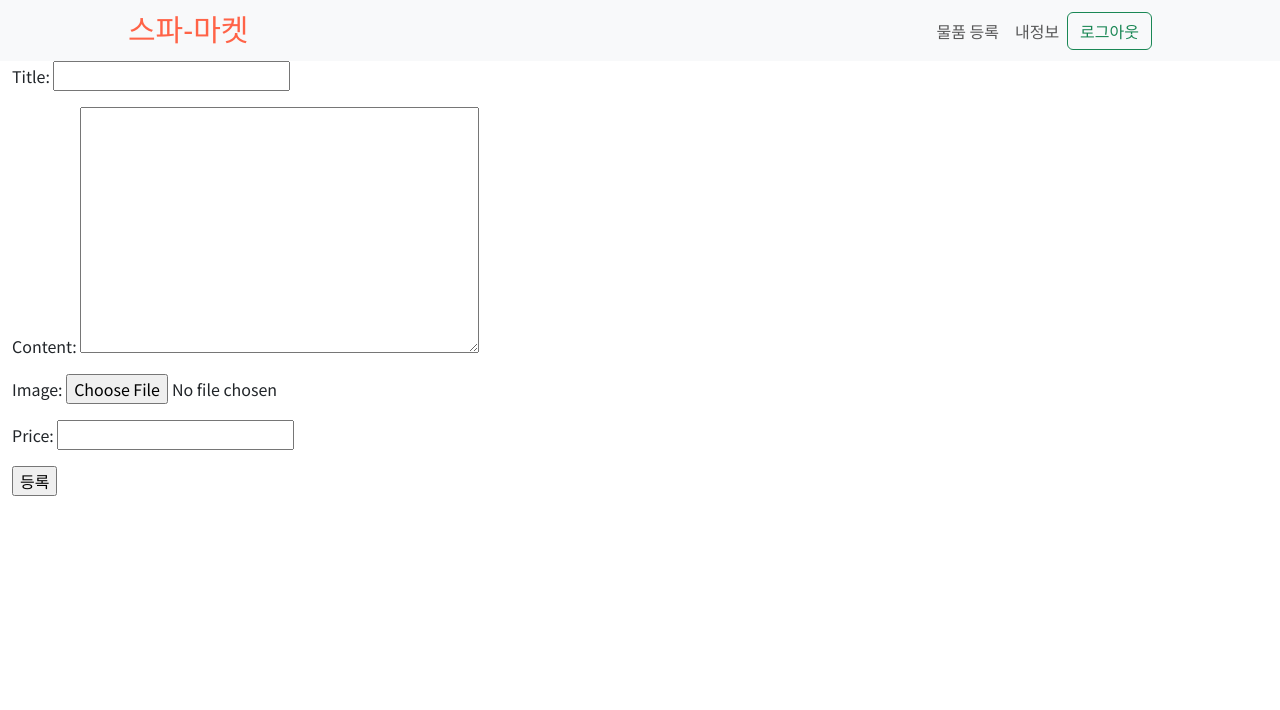
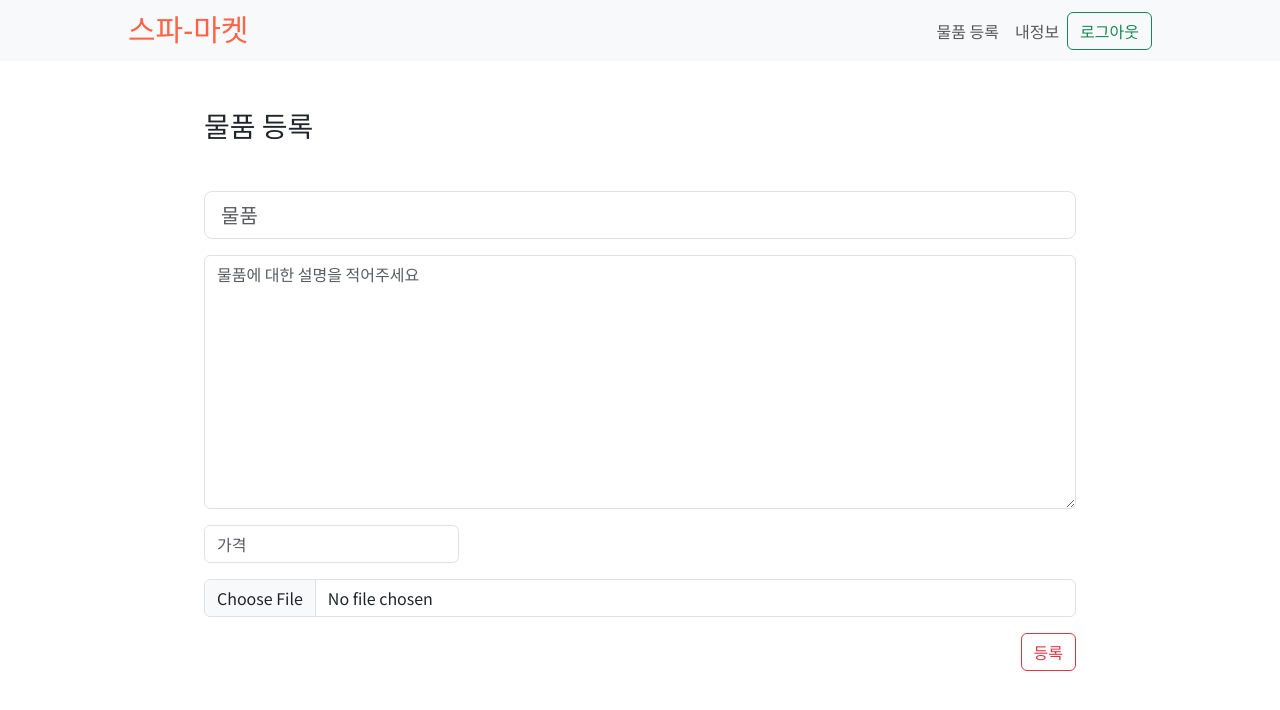
Before and after one commit to LeeJS9856/spartamarket, a Django app: page /products/create/ in a window 1280 px wide. Shown: the top 710 px of the page. Run offline with Django 4.2, Linux system fonts and the light colour scheme; a user stored in the database is signed in; some web fonts are replaced.

Commit message:
create css구현

```diff
--- a/products/templates/products/create.html
+++ b/products/templates/products/create.html
@@ -1,9 +1,44 @@
 {% extends "base.html" %}
 
 {% block content %}
-    <form action="{% url 'products:create' %}" method="POST" enctype="multipart/form-data">
+<div class="custom-body">
+    <form id="form" action="{% url 'products:create' %}" method="POST" enctype="multipart/form-data">
         {% csrf_token %}
-        {{ form.as_p }}
-        <input type="submit" value="등록">
+        <div class="mb-5 mt-5">
+            <h3>물품 등록</h3>
+        </div>
+        <div class="mb-3">
+            <input class="form-control form-control-lg" placeholder="물품" id="title" name="title" rows="1"
+                style="font-weight: 500;">
+        </div>
+        <div class="mb-3">
+            <textarea class="form-control" placeholder="물품에 대한 설명을 적어주세요" id="content" name="content"
+                rows="10"></textarea>
+        </div>
+        <div class="row g-3 align-items-center mb-3">
+            <div class="col-auto">
+                <input type="number" name="price" placeholder="가격" id="price" class="form-control"
+                    value="{{ form.price.value }}">
+            </div>
+        </div>
+        <div class="mb-3">
+            <input class="form-control" type="file" name="image">
+        </div>
+        <div class="d-flex justify-content-end">
+            <button class="btn btn-outline-danger" type="button" onclick="ifEmpty(event)">등록</button>
+        </div>
     </form>
+</div>
+
+<script>
+    function ifEmpty(event) {
+        event.preventDefault();
+        if (document.getElementById("title").value == "" || document.getElementById("content").value == "" ||
+            document.getElementById("price").value == "") {
+            swal('등록 실패', "필수 항목을 모두 입력해주세요", 'warning')
+        } else {
+        document.getElementById("form").submit();
+    }
+    }
+</script>
 {% endblock content %}
--- a/products/views.py
+++ b/products/views.py
@@ -50,6 +50,8 @@ def create(request):
             article.author = request.user
             article.save()
             return redirect("products:article", article.id)
+        context = {"form": form}
+        return render(request, 'products/create.html', context)
     else:
         form = ArticleForm()
     context = {"form": form}
--- a/templates/base.html
+++ b/templates/base.html
@@ -11,16 +11,19 @@
         integrity="sha384-QWTKZyjpPEjISv5WaRU9OFeRpok6YctnYmDr5pNlyT2bRjXh0JMhjY6hW+ALEwIH" crossorigin="anonymous">
     <!-- css -->
     <link rel="stylesheet" href="{% static 'products/style.css' %}">
+    <link rel="stylesheet" href="{% static 'accounts/style.css' %}">
     <!-- 폰트 -->
     <link rel="preconnect" href="https://fonts.googleapis.com">
     <link rel="preconnect" href="https://fonts.gstatic.com" crossorigin>
-    <link href="https://fonts.googleapis.com/css2?family=Gasoek+One&family=Noto+Sans+KR:wght@100..900&display=swap" rel="stylesheet">
+    <link href="https://fonts.googleapis.com/css2?family=Gasoek+One&family=Noto+Sans+KR:wght@100..900&display=swap"
+        rel="stylesheet">
 </head>
 
 <body>
     <script src="https://cdn.jsdelivr.net/npm/bootstrap@5.3.3/dist/js/bootstrap.bundle.min.js"
         integrity="sha384-YvpcrYf0tY3lHB60NNkmXc5s9fDVZLESaAA55NDzOxhy9GkcIdslK1eN7N6jIeHz"
         crossorigin="anonymous"></script>
+    <script src="https://unpkg.com/sweetalert/dist/sweetalert.min.js"></script>
     <nav class="navbar navbar-expand-lg bg-body-tertiary">
         <div class="container-fluid custom-navbar">
             <div>
--- a/templates/base_account.html
+++ b/templates/base_account.html
@@ -9,6 +9,7 @@
     <link href="https://cdn.jsdelivr.net/npm/bootstrap@5.3.3/dist/css/bootstrap.min.css" rel="stylesheet" integrity="sha384-QWTKZyjpPEjISv5WaRU9OFeRpok6YctnYmDr5pNlyT2bRjXh0JMhjY6hW+ALEwIH" crossorigin="anonymous">
     <!-- css -->
     <link rel="stylesheet" href="{% static 'products/style.css' %}">
+    <link rel="stylesheet" href="{% static 'accounts/style.css' %}">
     <!-- 폰트 -->
     <link rel="preconnect" href="https://fonts.googleapis.com">
     <link rel="preconnect" href="https://fonts.gstatic.com" crossorigin>
```
Also changed, not shown: accounts/static/accounts/style.css (added), db.sqlite3.
